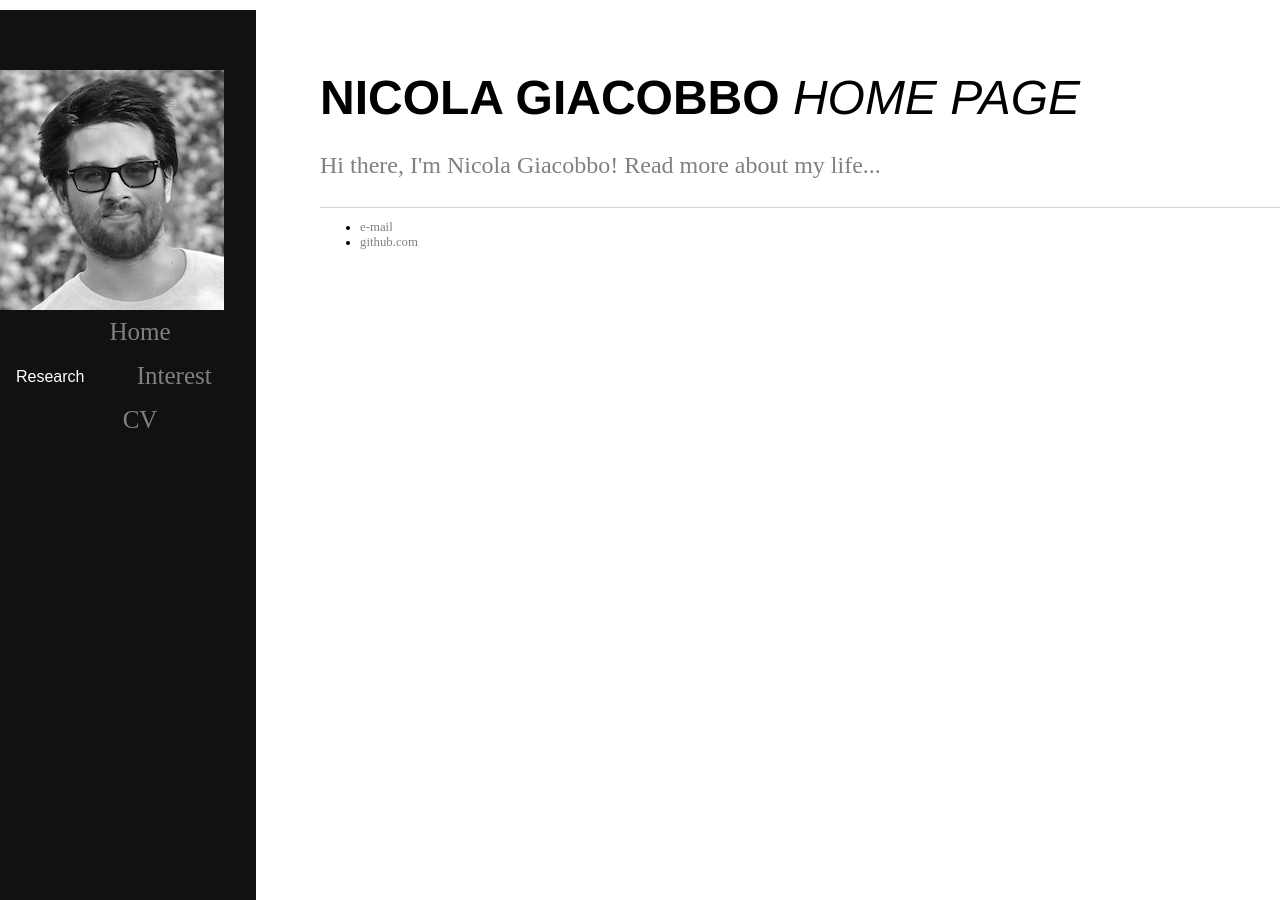
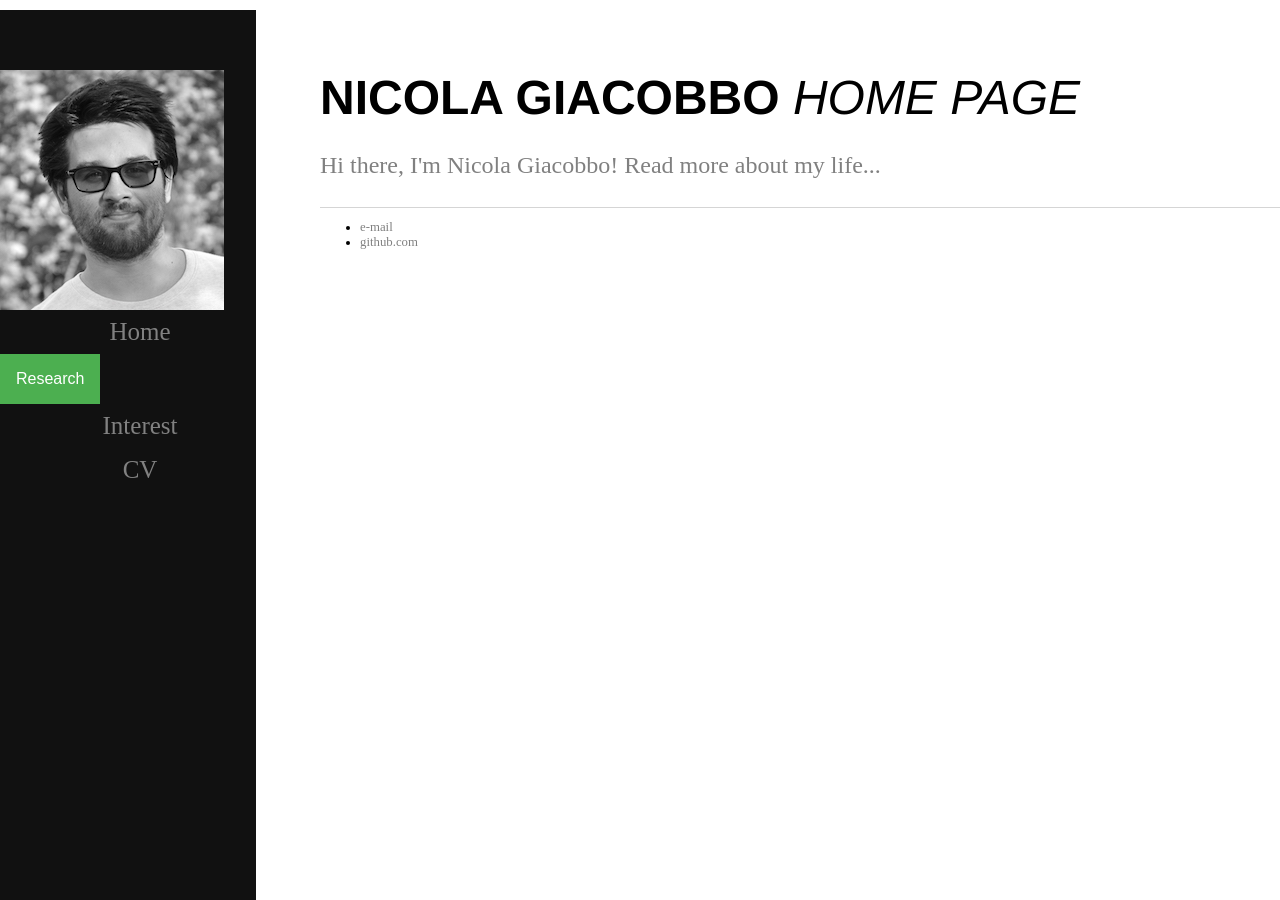
Before and after one commit to GiacobboNicola/giacobbonicola.github.io, a Jekyll site: the page built from index.html, in a window 1280 px wide. Built offline with Jekyll 4.4.1, drawn with Linux system fonts in a browser that asks for light colours.

Commit message:
fix submenus

```diff
--- a/_layouts/default.html
+++ b/_layouts/default.html
@@ -19,9 +19,7 @@
 					</div>
 					<a href="/">Home</a>
 					<div class="dropdown">
-							<button class="dropbtn">Research
-							  <i class="fa fa-caret-down"></i>
-							</button>
+							<button class="dropbtn">Research </button>
 							<div class="dropdown-content">
 							  <a href="/group">Group</a>
 							  <a href="/mobse">MOBSE</a>
--- a/css/main.css
+++ b/css/main.css
@@ -46,8 +46,8 @@
 
 /* When you mouse over the navigation links, change their color */
 nav a:hover, .offcanvas a:focus{
-/*    color: #f1f1f1;*/
     color: lightgrey;
+    text-decoration: underline;
 }
 
 /* The images */
@@ -72,14 +72,11 @@
     top:0;
 }
 
-  a {
+a {
     text-decoration: none;
-/*    color: white;*/
     color: grey;
 }
-a:hover {
-    text-decoration: underline;
-}
+
 h1 {
     font-size: 3em;
     font-family:'Helvetica', 'Arial', 'Sans-Serif';
@@ -104,19 +101,20 @@
     list-style: none;
 }
 
-.dropdown {
-    float: left;
-    overflow: hidden;
+.dropbtn {
+    background-color: #4CAF50;
+    color: white;
+    padding: 16px;
+    font-size: 16px;
+    border: none;
+    cursor: pointer;
 }
 
-.dropdown .dropbtn {
-    font-size: 16px;
-    border: none;
-    outline: none;
-    color: white;
-    padding: 14px 16px;
-    background-color: inherit;
+.dropdown {
+    position: relative;
+    display: inline-block;
 }
+
 .dropdown-content {
     display: none;
     position: absolute;
@@ -126,17 +124,19 @@
     z-index: 1;
 }
 
-.dropdown-content a:hover {
-    background-color: #ddd;
+.dropdown-content a {
+    color: black;
+    padding: 12px 16px;
+    text-decoration: none;
+    display: block;
 }
+
+.dropdown-content a:hover {background-color: #f1f1f1}
 
 .dropdown:hover .dropdown-content {
     display: block;
 }
-.dropdown-content a:hover {
-    background-color: #ddd;
+
+.dropdown:hover .dropbtn {
+    background-color: #3e8e41;
 }
-
-.dropdown:hover .dropdown-content {
-    display: block;
-}
```
